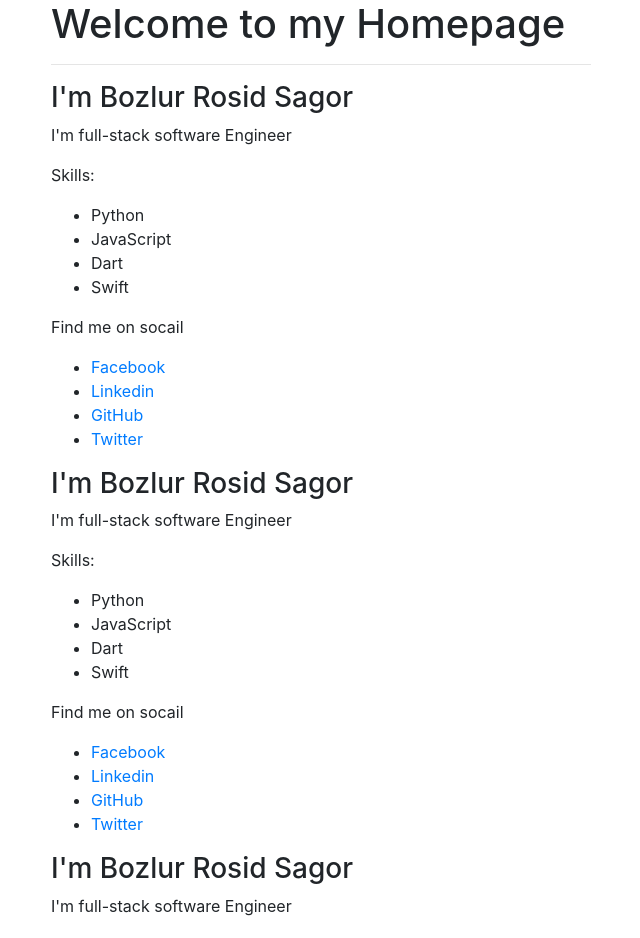
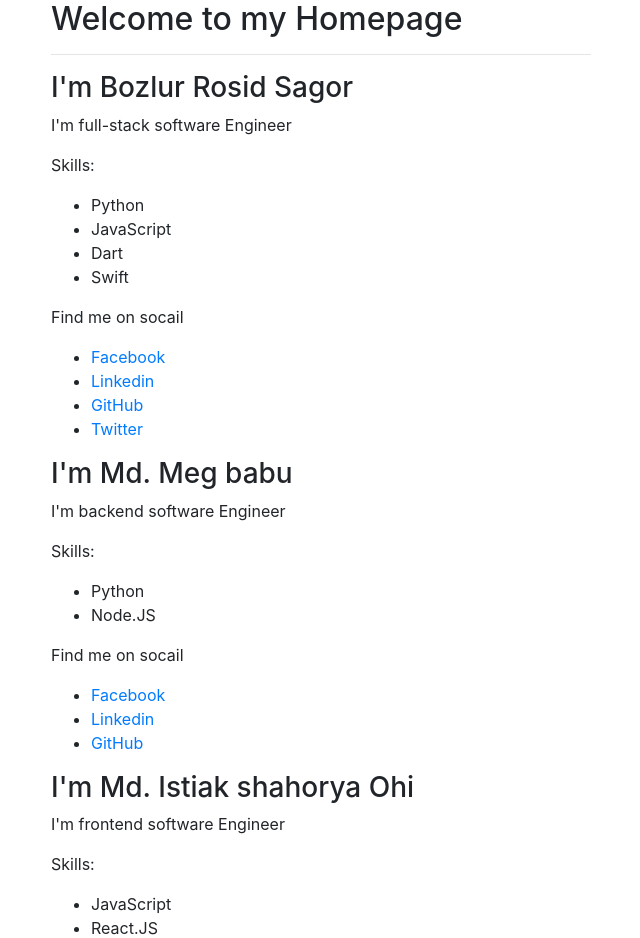
Before and after one commit to mbrsagor/youReacker, a React (Create React App) app: page / in a window 1280 px wide. Shown: the top 938 px of the page, without its empty margins (319-959 px from the left). Built offline with nearby package versions, Linux system fonts and the light colour scheme.

Commit message:
Dynamic data fetch from fake server

```diff
--- a/src/components/App.jsx
+++ b/src/components/App.jsx
@@ -7,12 +7,12 @@ class App extends React.Component {
             <div className="container">
                 <div className="row">
                     <div className="col-md-6 offset-3">
-                        <h1>Welcome to my Homepage</h1>
+                        <h2>Welcome to my Homepage</h2>
                         <hr/>
 
-                        <Profile />
-                        <Profile />
-                        <Profile />
+                        <Profile id={1} />
+                        <Profile id={2} />
+                        <Profile id={3} />
                     </div>
                 </div>
             </div>
--- a/src/components/profile/index.jsx
+++ b/src/components/profile/index.jsx
@@ -1,25 +1,33 @@
 import React from 'react';
+
+import {featchData} from '../../profile_data';
 import Info from './info';
 import Skills from './skill';
 import Socail from './social';
 
 class Profile extends React.Component {
-    name = 'Bozlur Rosid Sagor';
-    bio = 'full-stack software Engineer';
-    skills = ['Python', 'JavaScript', 'Dart', 'Swift'];
-    links = [
-        {link: 'http://www.facebook.com/mbrsagor', name: 'Facebook'},
-        {link: 'http://www.linkedin.com/mbrsagor', name: 'Linkedin'},
-        {link: 'http://www.github.com/mbrsagor', name: 'GitHub'},
-        {link: 'http://www.twitter.com/mbrsagor', name: 'Twitter'},
-    ];
+
+    constructor(props) {
+        super(props);
+        // console.log(this.props);
+        const profile = featchData(props.id);
+        this.state = {
+            id: profile.id  ||'',
+            name: profile.name ||'',
+            bio: profile.bio ||'',
+            skills: profile.skills ||[],
+            links: profile.links ||[]
+        }
+    }
+
     render() {
         // console.log(this.props);
+        const {name, bio, skills, links} = this.state;
         return (
             <div>
-                <Info name={this.name} bio={this.bio}/>
-                <Skills skills={this.skills} />
-                <Socail links={this.links}/>
+                <Info name={name} bio={bio}/>
+                <Skills skills={skills} />
+                <Socail links={links}/>
             </div>
         )
     }
--- /dev/null
+++ b/src/profile_data.js
@@ -0,0 +1,42 @@
+const data = [
+  {
+    id: 1,
+    name: "Bozlur Rosid Sagor",
+    bio: "full-stack software Engineer",
+    skills: ["Python", "JavaScript", "Dart", "Swift"],
+    links: [
+      { link: "http://www.facebook.com/mbrsagor", name: "Facebook" },
+      { link: "http://www.linkedin.com/mbrsagor", name: "Linkedin" },
+      { link: "http://www.github.com/mbrsagor", name: "GitHub" },
+      { link: "http://www.twitter.com/mbrsagor", name: "Twitter" },
+    ],
+  },
+  {
+    id: 2,
+    name: "Md. Meg babu",
+    bio: "backend software Engineer",
+    skills: ["Python", "Node.JS"],
+    links: [
+      { link: "http://www.facebook.com/mbrsagor", name: "Facebook" },
+      { link: "http://www.linkedin.com/mbrsagor", name: "Linkedin" },
+      { link: "http://www.github.com/mbrsagor", name: "GitHub" }
+    ],
+  },
+  {
+    id: 3,
+    name: "Md. Istiak shahorya Ohi",
+    bio: "frontend software Engineer",
+    skills: ["JavaScript", "React.JS", "Angular.JS"],
+    links: [
+      { link: "http://www.linkedin.com/mbrsagor", name: "Linkedin" },
+      { link: "http://www.github.com/mbrsagor", name: "GitHub" },
+      { link: "http://www.twitter.com/mbrsagor", name: "Twitter" },
+    ],
+  }
+];
+
+export const featchData = id => {
+    return data.find(d => d.id === id)
+};
+
+export default data;
```
